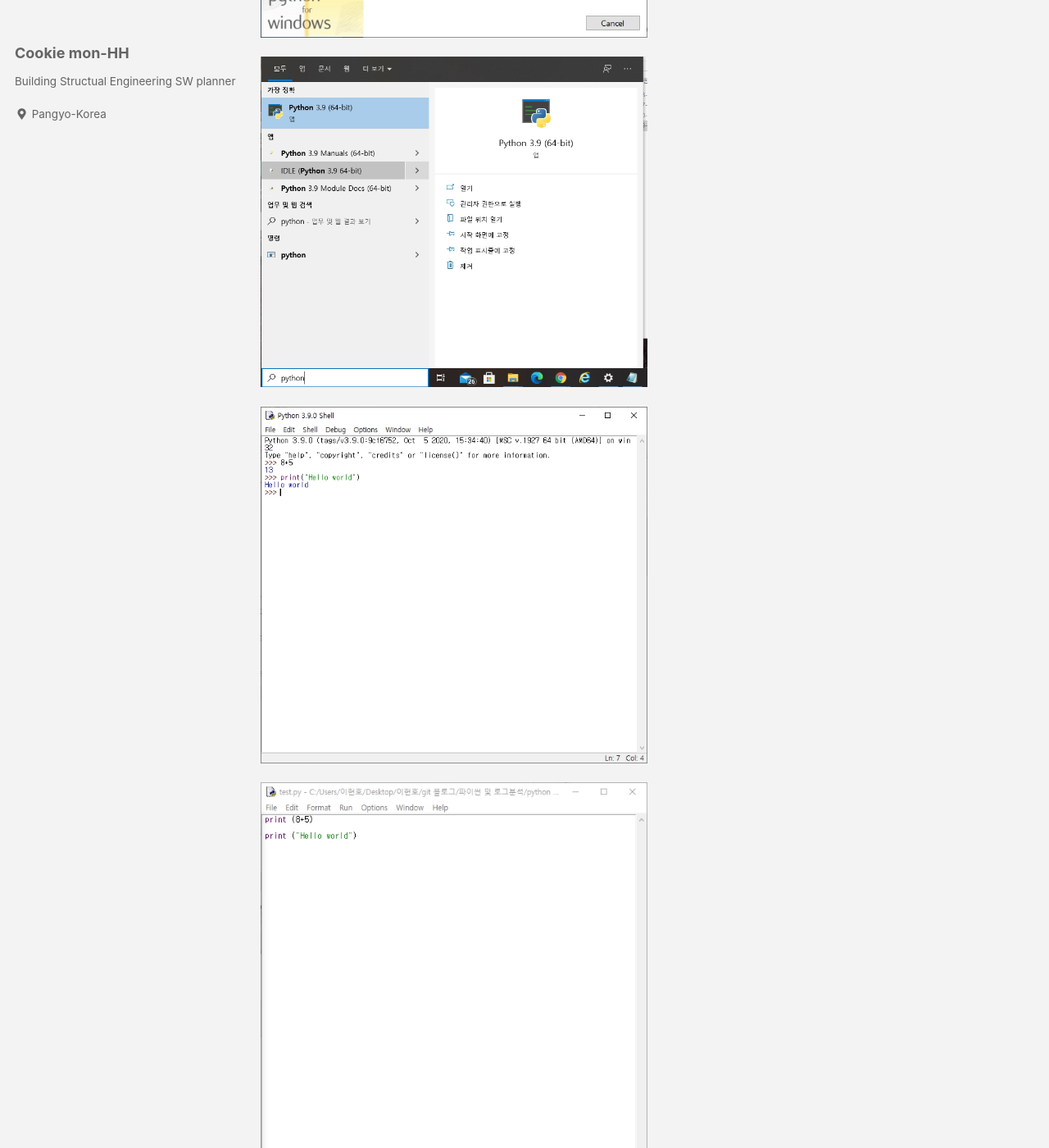
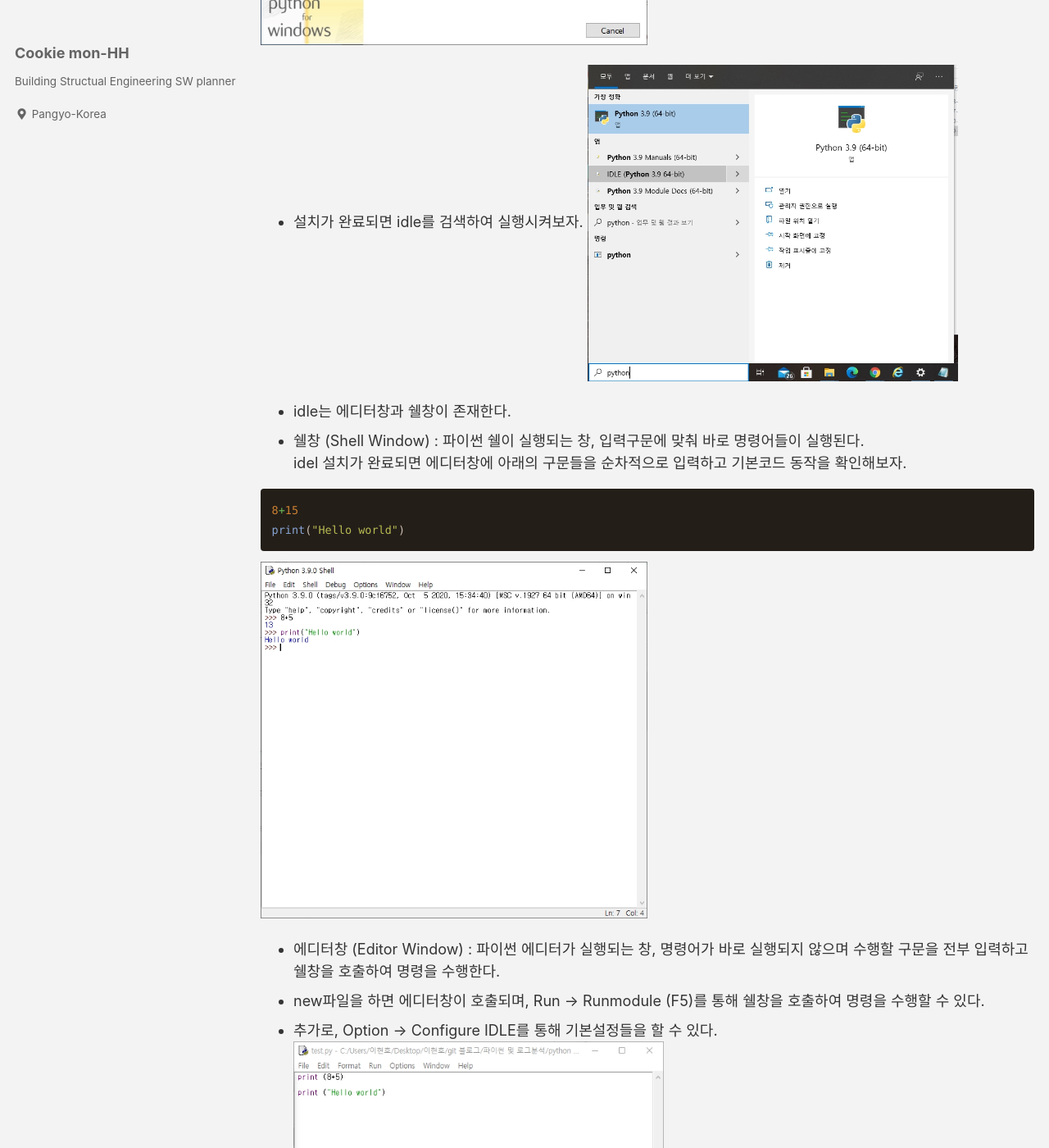
Before and after one commit to CookieMon-HH/cookiemon-hh.github.io, a Jekyll site: the page built from _posts/2020-11-12-2 2.파이썬 개발 툴 세팅.md, in a window 1280 px wide and 1400 px high, scrolled down 2020 px. Shown: the whole window at 82% size. Built offline with Jekyll 4.4.1, drawn with Linux system fonts in a browser that asks for light colours; cached includes are drawn as plain includes; a script that is not in the unit is left out; comment, search, counter and statistics services are not loaded; some of the changed text lies outside the part shown.

Commit message:
Update 2020-11-12-2 2.파이썬 개발 툴 세팅.md

````diff
--- a/_posts/2020-11-12-2 2.파이썬 개발 툴 세팅.md
+++ b/_posts/2020-11-12-2 2.파이썬 개발 툴 세팅.md
@@ -15,40 +15,38 @@
  - 다운로드 방법은 다음과 같다.
 
 
-1.<https://www.python.org/downloads/> 링크로 접속하여 python 최신 버전 idle를 다운로드 한다.
+- <https://www.python.org/downloads/> 링크로 접속하여 python 최신 버전 idle를 다운로드 한다.
 
 ![00 idle 다운로드페이지](/assets/pageimage/00 idle 다운로드페이지.jpg){: width="50%" height="50%"}
 
-2.install Now를 통해 별도의 설정없이 인스톨을 할 수도 있고, 추가설정을 통해 인스톨을 수행할 수도 있다.
+- install Now를 통해 별도의 설정없이 인스톨을 할 수도 있고, 추가설정을 통해 인스톨을 수행할 수도 있다.
 ![01 IDLE 설치_1](/assets/pageimage/01 IDLE 설치_1.png){: width="50%" height="50%"}
 
 ![01 IDLE 설치_2](/assets/pageimage/01 IDLE 설치_2.jpg){: width="50%" height="50%"}
-3.
+
+- 뒤에서 수행할 시스템환경변수 path 지정을 위해 설치경로는 따로 복사해두면 좋다.
 ![01 IDLE 설치_3](/assets/pageimage/01 IDLE 설치_3.jpg){: width="50%" height="50%"}
 
 ![01 IDLE 설치_4](/assets/pageimage/01 IDLE 설치_4.jpg){: width="50%" height="50%"}
 
-
+- 설치가 완료되면 idle를 검색하여 실행시켜보자.
 ![02 IDLE 실행](/assets/pageimage/02 IDLE 실행.jpg){: width="50%" height="50%"}
 
+- idle는 에디터창과 쉘창이 존재한다.
+- 쉘창 (Shell Window) : 파이썬 쉘이 실행되는 창, 입력구문에 맞춰 바로 명령어들이 실행된다.
+idel 설치가 완료되면 에디터창에 아래의 구문들을 순차적으로 입력하고 기본코드 동작을 확인해보자.
+
+```python
+8+15
+print("Hello world")
+```
 ![02 IDLE 쉘창](/assets/pageimage/02 IDLE 쉘창.jpg){: width="50%" height="50%"}
 
+- 에디터창 (Editor Window) : 파이썬 에디터가 실행되는 창, 명령어가 바로 실행되지 않으며 수행할 구문을 전부 입력하고 쉘창을 호출하여 명령을 수행한다.
+- new파일을 하면 에디터창이 호출되며, Run -> Runmodule (F5)를 통해 쉘창을 호출하여 명령을 수행할 수 있다.
+- 추가로, Option -> Configure IDLE를 통해 기본설정들을 할 수 있다.
 ![02 IDLE 에디터창_2](/assets/pageimage/02 IDLE 에디터창_2.jpg){: width="50%" height="50%"}
 
-
-옵션 -> configure ... 설정 가능
-
-기본 코드 동작 확인
-
-```python
->>> 8+15
-23
->>> print("Hello world")
-Hello world
->>>
-```
-
-설치 경로 기억하기 (나중에 path 등록)
 
 2) VIsual studio code (통합 에디터) 설치
 ---
````
